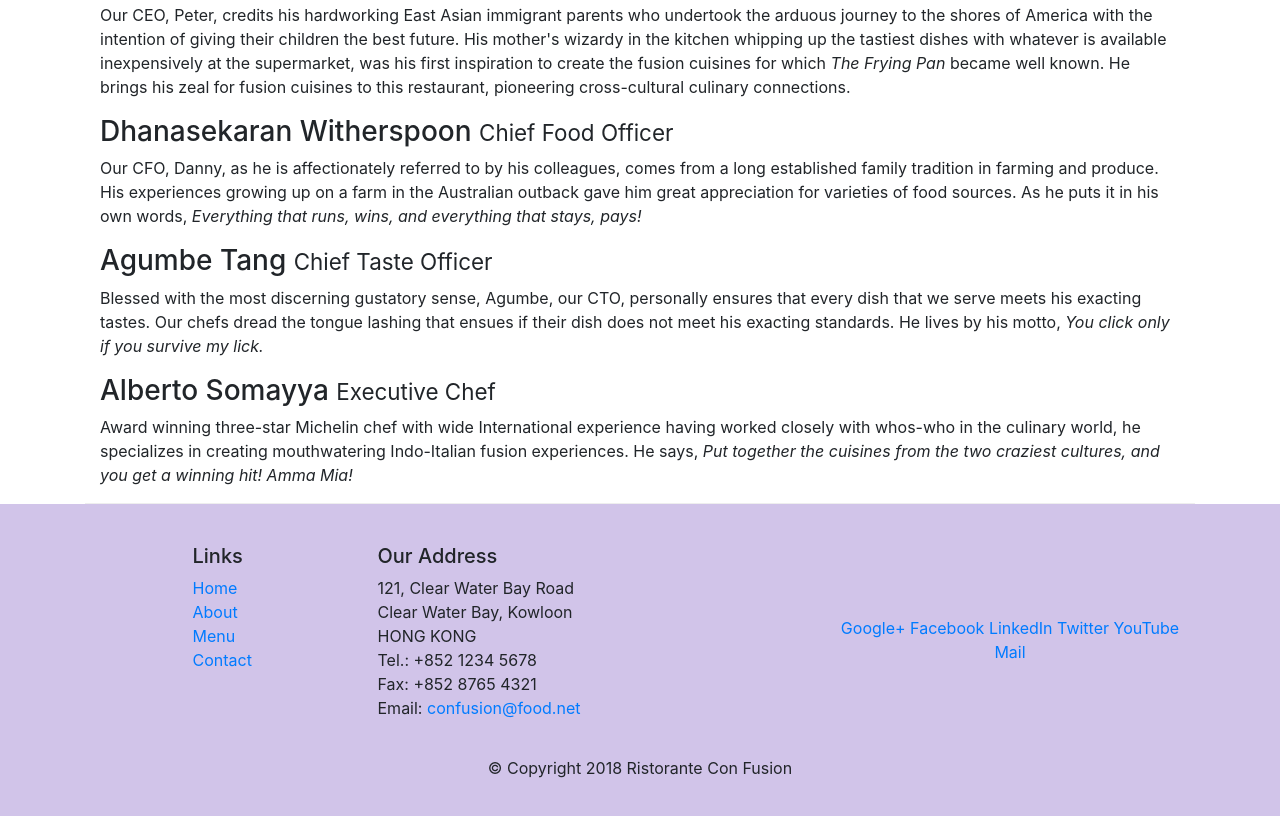
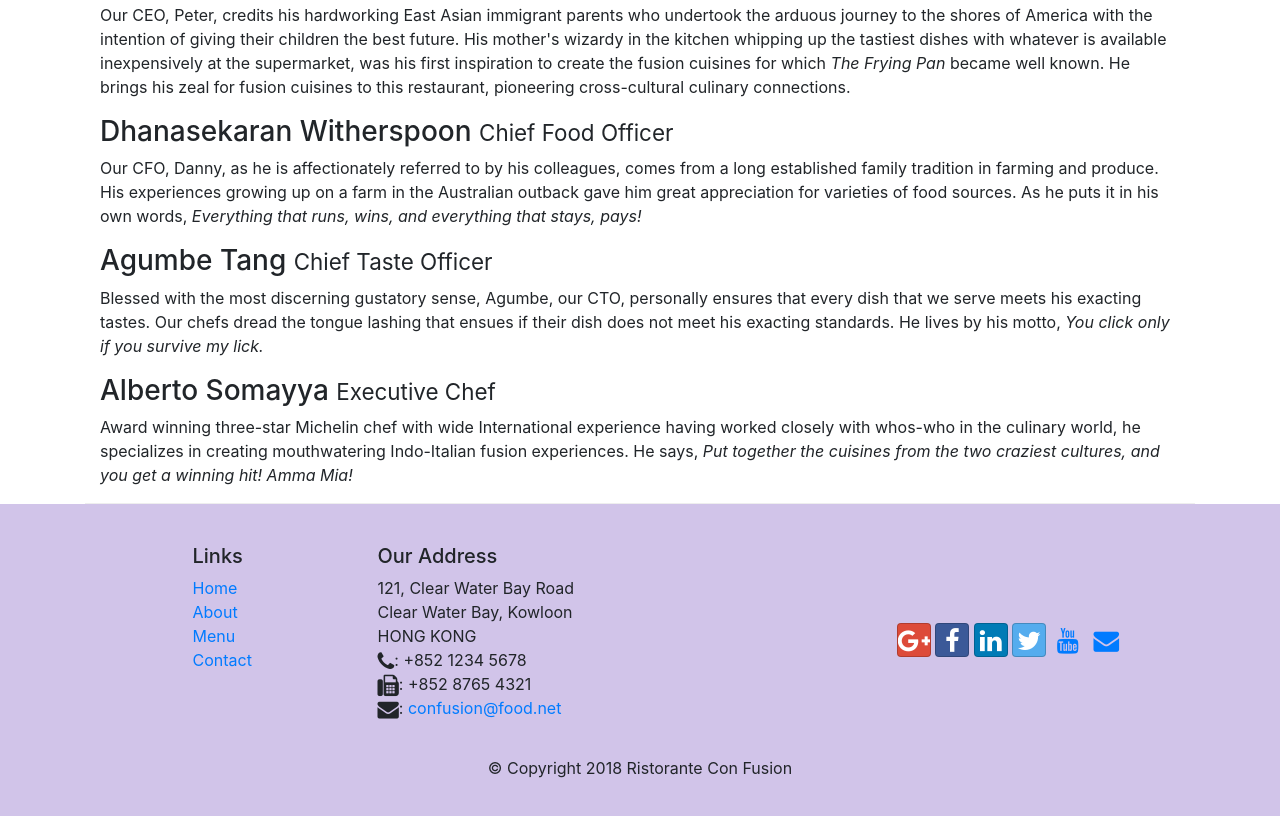
Before and after one commit to tpssoni/conFusion, a website: page aboutus.html in a window 1280 px wide. Shown: the part 926-1742 px from the top of the page. Drawn offline with nearby package versions, Linux system fonts and the light colour scheme.

Commit message:
Icon Fonts

```diff
--- a/aboutus.html
+++ b/aboutus.html
@@ -7,6 +7,8 @@
     <meta http-equiv="x-ua-compatible" content="ie=edge">
 
     <link rel="stylesheet" href="node_modules/bootstrap/dist/css/bootstrap.min.css">
+    <link rel="stylesheet" href="node_modules/font-awesome/css/font-awesome.min.css">
+    <link rel="stylesheet" href="node_modules/bootstrap-social/bootstrap-social.css">
     <link rel="stylesheet" href="css/styles.css">
 
     <title>Ristorante Con Fusion: About Us</title>
@@ -22,10 +24,13 @@
             <a class="navbar-brand mr-auto" href="./index.html">Ristorante Con Fusion</a>
             <div class="collapse navbar-collapse" id="Navbar">
                 <ul class="navbar-nav mr-auto">
-                    <li class="nav-item"><a class="nav-link" href="./index.html">Home</a></li>
-                    <li class="nav-item active"><a class="nav-link" href="#">About</a></li>
-                    <li class="nav-item"><a class="nav-link" href="#">Menu</a></li>
-                    <li class="nav-item"><a class="nav-link" href="#">Contact</a></li>
+                    <li class="nav-item"><a class="nav-link" href="./index.html"><span class="fa fa-home fa-lg"></span>Home</a></li>
+
+                    <li class="nav-item active"><a class="nav-link" href="./aboutus.html"><span class="fa fa-info fa-lg"></span>About</a></li>
+
+                    <li class="nav-item"><a class="nav-link" href="#"><span class="fa fa-list fa-lg"></span>Menu</a></li>
+
+                    <li class="nav-item"><a class="nav-link" href="#"><span class="fa fa-address-card fa-lg"></span>Contact</a></li>
                 </ul>
             </div>
         </div>
@@ -101,19 +106,24 @@
 		              121, Clear Water Bay Road<br>
 		              Clear Water Bay, Kowloon<br>
 		              HONG KONG<br>
-		              Tel.: +852 1234 5678<br>
-		              Fax: +852 8765 4321<br>
-		              Email: <a href="mailto:confusion@food.net">confusion@food.net</a>
+		              <i class="fa fa-phone fa-lg"></i>: +852 1234 5678<br>
+                      <i class="fa fa-fax fa-lg"></i>: +852 8765 4321<br>
+                      <i class="fa fa-envelope fa-lg"></i>: <a href="mailto:confusion@food.net">confusion@food.net</a>
 		           </address>
                 </div>
                 <div class="col-12 col-sm-4 align-self-center">
                     <div class="text-center">
-                        <a href="http://google.com/+">Google+</a>
-                        <a href="http://www.facebook.com/profile.php?id=">Facebook</a>
-                        <a href="http://www.linkedin.com/in/">LinkedIn</a>
-                        <a href="http://twitter.com/">Twitter</a>
-                        <a href="http://youtube.com/">YouTube</a>
-                        <a href="mailto:">Mail</a>
+                        <a class="btn btn-social-icon btn-google" href="http://google.com/+"><i class="fa fa-google-plus fa-lg"></i></a>
+
+                        <a class="btn btn-social-icon btn-facebook" href="http://www.facebook.com/profile.php?id="><i class="fa fa-facebook fa-lg"></i></a>
+
+                        <a class="btn btn-social-icon btn-linkedin" href="http://www.linkedin.com/in/"><i class="fa fa-linkedin fa-lg"></i></a>
+
+                        <a class="btn btn-social-icon btn-twitter" href="http://twitter.com/"><i class="fa fa-twitter fa-lg"></i></a>
+
+                        <a class="btn btn-social-icon btn-youtube" href="http://youtube.com/"><i class="fa fa-youtube fa-lg"></i></a>
+
+                        <a class="btn btn-social-icon" href="mailto:"><i class="fa fa-envelope fa-lg"></i></a>
                     </div>
                 </div>
            </div>
--- a/package.json
+++ b/package.json
@@ -15,6 +15,8 @@
   },
   "dependencies": {
     "bootstrap": "^4.0.0",
+    "bootstrap-social": "^5.1.1",
+    "font-awesome": "^4.7.0",
     "jquery": "^3.3.1",
     "popper.js": "^1.12.9"
   }
```
Also changed, not shown: index.html (+24 -13 lines), 1 other file.
